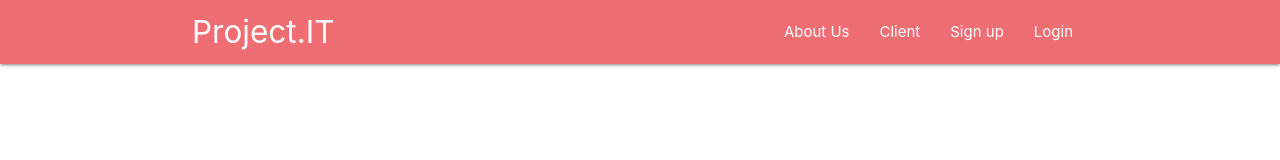
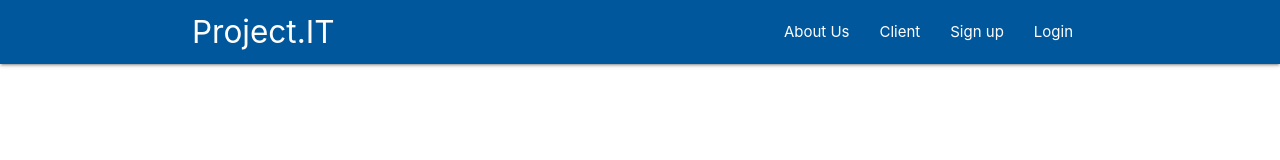
Before and after one commit to Chris1115/Project-IT, a plain HTML site: page index.html in a window 1280 px wide. Drawn offline with Linux system fonts and the light colour scheme.

Commit message:
Update index.html

```diff
--- a/index.html
+++ b/index.html
@@ -13,7 +13,7 @@
 
     <body>
         <div class="navbar-fixed light-blue darken-4">
-          <nav>
+          <nav class="light-blue darken-4">
             <div class="container">
               <div class="nav-wrapper">
                 <a href="#!" class="brand-logo">Project.IT</a>
```
